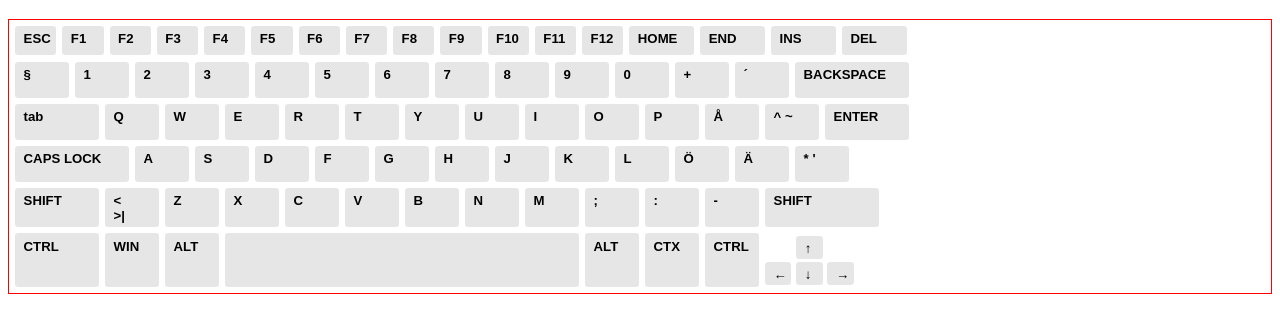
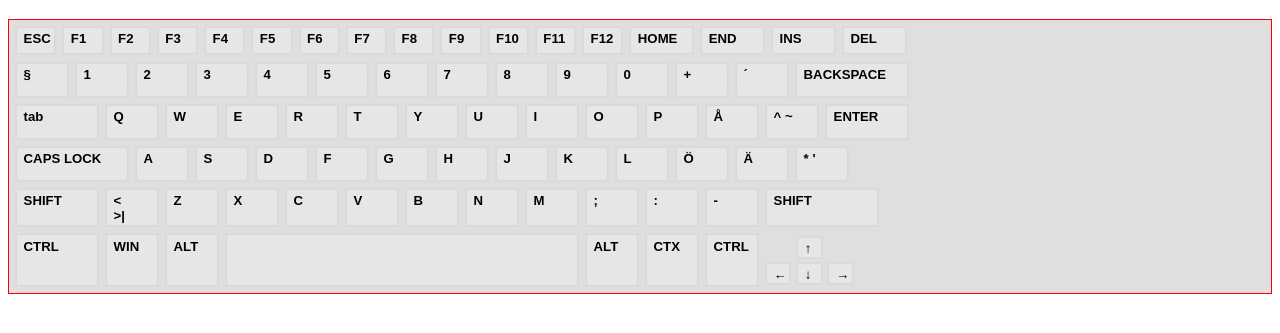
Before and after one commit to kumpmati/color-my-keyboard, a plain HTML site: page public/index.html in a window 1280 px wide. Shown: the part 61-394 px from the top of the page. Drawn offline with Linux system fonts and the light colour scheme; some packages are replaced by stand-ins of ours; no server answers.

Commit message:
added slight border to keys

```diff
--- a/public/main.css
+++ b/public/main.css
@@ -4,9 +4,11 @@ body {
 
 #keyboard {
     display: grid;
+    gap: .25em;
+
+    background-color: rgb(223, 223, 223);
+    padding: .25em;
     border: 1px solid red;
-    gap: .25em;
-    padding: .25em;
 
     font-size: 1.5em;
 }
@@ -28,7 +30,7 @@ body {
     padding: .5em;
     padding-top: .25em;
 
-    border: 2px solid transparent;
+    border: 2px solid rgba(0,0,0,0.05);
     border-radius: .25em;
 
     box-sizing: border-box;
```
